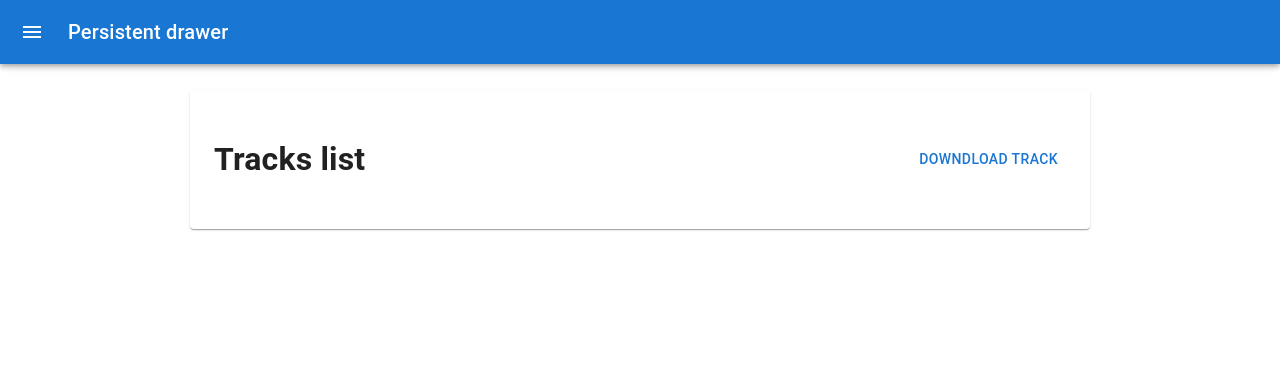
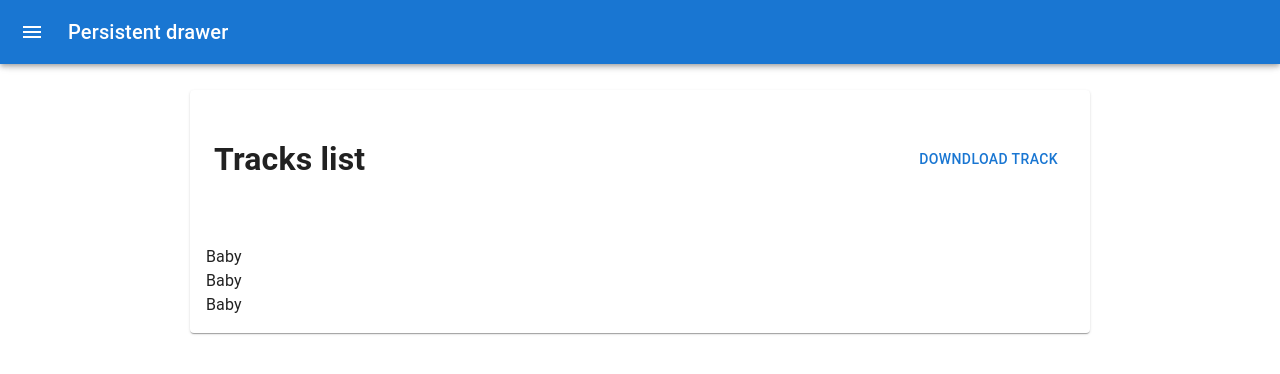
Before and after one commit to ImYersain/Music-Platform, a Next.js app in the folder client/: page /tracks in a window 1280 px wide. Shown: the top 374 px of the page. Built offline with nearby package versions, Linux system fonts and the light colour scheme.

Commit message:
f/added components trackslist, trackItem + interfaces

```diff
--- /dev/null
+++ b/client/components/TrackItem.tsx
@@ -0,0 +1,15 @@
+import React, { FC } from 'react'
+import { ITrack } from '../types/tracks';
+
+interface ITrackItemProps {
+    track: ITrack;
+    active?: boolean;
+}
+
+export const TrackItem: FC<ITrackItemProps> = ({track, active}) => {
+    return (
+        <div>
+            {track.name}
+        </div>
+    )
+}
--- /dev/null
+++ b/client/components/TrackList.tsx
@@ -0,0 +1,21 @@
+import React, {FC} from 'react';
+import { Track } from '../../server/src/track/schemas/track.schema';
+import { ITrack } from '../types/tracks';
+import { Grid, Box } from '@mui/material';
+import { TrackItem } from './TrackItem';
+
+interface ITrackListProps  {
+    tracks: ITrack[];
+}
+
+export const TrackList: FC<ITrackListProps> = ({tracks}) => {
+
+
+    return (
+        <Grid container>
+            <Box p={2}>
+                {tracks.map((track) => <TrackItem key={track._id} track={track} />)}
+            </Box>
+        </Grid>
+    )
+}
--- a/client/pages/tracks/index.tsx
+++ b/client/pages/tracks/index.tsx
@@ -2,9 +2,19 @@ import MainLayout from '@/layouts/MainLayout';
 import { Button, Card, Grid, Box } from '@mui/material';
 import React from 'react';
 import { useRouter } from 'next/router';
+import { ITrack } from '../../types/tracks';
+import { TrackList } from '../../components/TrackList';
 
 const Index = () => {
     const router = useRouter();
+    const tracks: ITrack[] = [
+        {_id: '1', artist: 'Zayn', text: 'I dont wanna live forever', audio: 'https://localhost:5000/5133a554-3789-473c-a04e-8f929dd83221.mp3', picture: 'https://localhost:5000/28ebfcd5-0da4-4f2d-ae23-d4e942f6b398.jpg', comments: [{_id: '1', username: 'John', text: 'So so beatiful song!'}], listens: 3, name: 'Baby'},
+
+        {_id: '2', artist: 'BTR', text: 'We are', audio: 'https://localhost:5000/5133a554-3789-473c-a04e-8f929dd83221.mp3', picture: 'https://localhost:5000/28ebfcd5-0da4-4f2d-ae23-d4e942f6b398.jpg', comments: [{_id: '1', username: 'John', text: 'So so beatiful song!'}], listens: 3, name: 'Baby'},
+
+        {_id: '3', artist: 'Scriptonite', text: 'VCVBBB', audio: 'https://localhost:5000/5133a554-3789-473c-a04e-8f929dd83221.mp3', picture: 'https://localhost:5000/28ebfcd5-0da4-4f2d-ae23-d4e942f6b398.jpg', comments: [{_id: '1', username: 'John', text: 'So so beatiful song!'}], listens: 3, name: 'Baby'}
+    ];
+
     return (
         <MainLayout>
             <Grid container justifyContent='center'>
@@ -13,6 +23,7 @@ const Index = () => {
                         <h1>Tracks list</h1>
                         <Button onClick={() => router.push('tracks/create')}>Downdload track</Button>
                     </Grid>
+                    <TrackList tracks={tracks} />
                 </Card>
             </Grid>
         </MainLayout>
--- /dev/null
+++ b/client/types/tracks.ts
@@ -0,0 +1,16 @@
+export interface IComment {
+    _id: string;
+    username: string;
+    text: string;
+}
+
+export interface ITrack {
+    _id: string;
+    name: string;
+    artist: string;
+    text: string;
+    listens: number;
+    picture: string;
+    audio: string;
+    comments: IComment[];
+}
```
